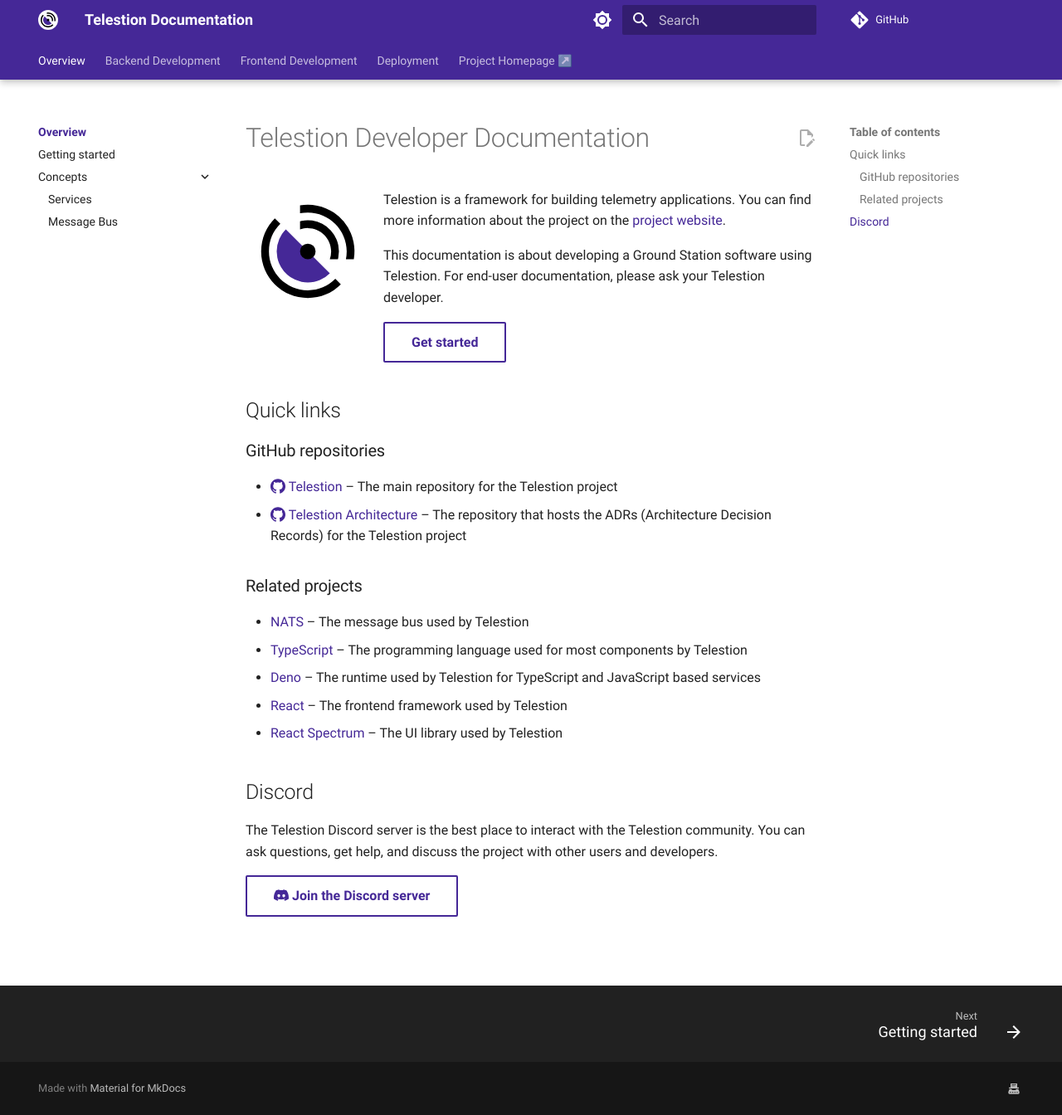
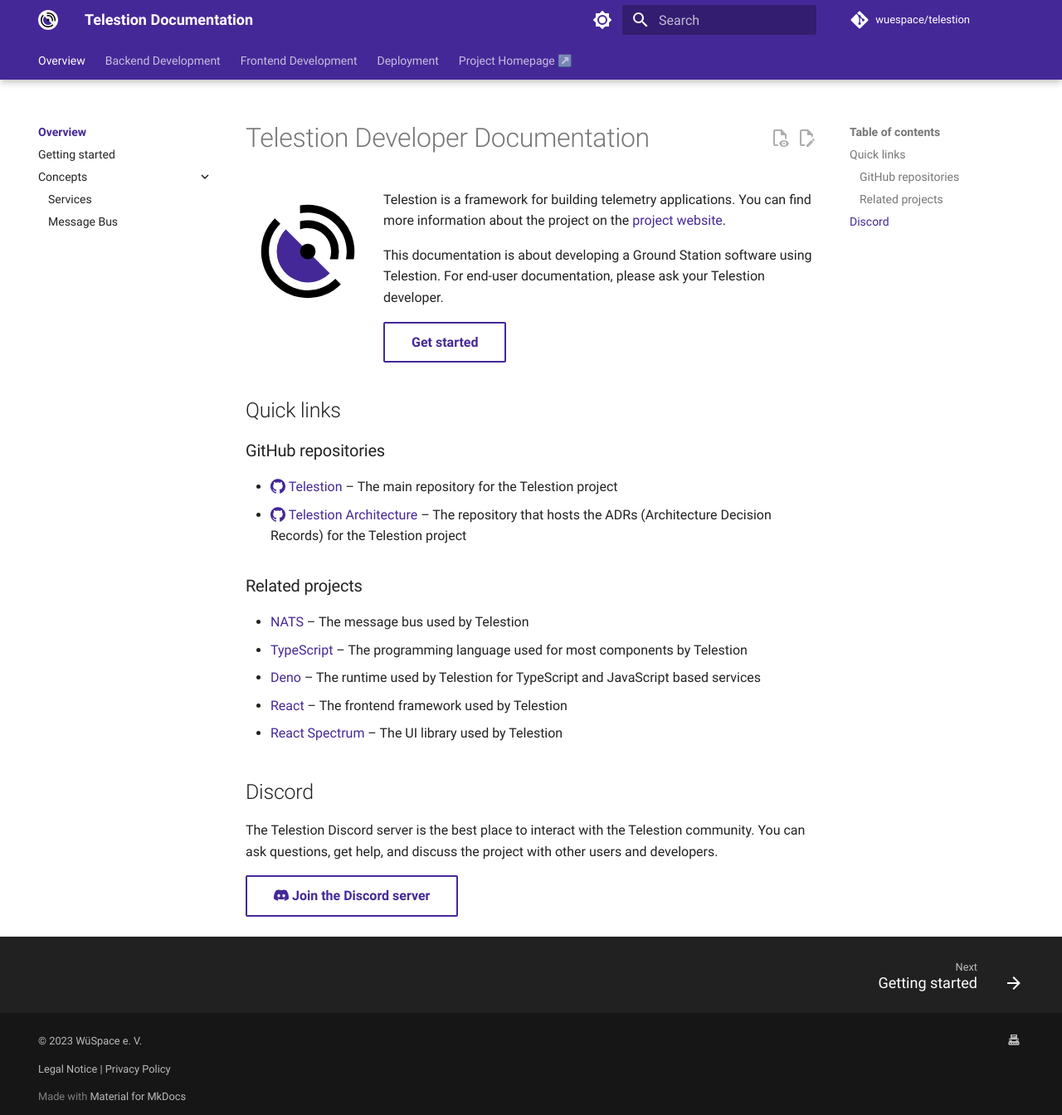
Before and after one commit to wuespace/telestion, an MkDocs documentation site: the page built from docs/docs/index.md, in a window 1280 px wide and 1344 px high. Shown: the whole window at 83% size. Built offline with MkDocs 1.6.1 and Material for MkDocs 9.7.7, drawn with Linux system fonts in a browser that asks for light colours; a script that is not in the unit is left out; plug-ins that fetch from the network failed and are left out; comment, search, counter and statistics services are not loaded.

Commit message:
Add some bells and whistles around the docs site

```diff
--- a/docs/docker-compose.yml
+++ b/docs/docker-compose.yml
@@ -6,7 +6,7 @@
     volumes:
       - .:/docs
     build:
-      context: .
-      dockerfile: Dockerfile
+      context: ../
+      dockerfile: docs/Dockerfile
       args:
         DOCKER_BUILDKIT: 1
--- a/docs/mkdocs.yml
+++ b/docs/mkdocs.yml
@@ -2,7 +2,15 @@
 site_name: Telestion Documentation
 
 repo_url: https://github.com/wuespace/telestion
+repo_name: wuespace/telestion
 edit_uri: edit/main/docs/docs/
+copyright: |
+  <p>
+  &copy; 2023 WüSpace e. V.
+  <p>
+  <a href="https://www.wuespace.de/legal-notice/" target="_blank">Legal Notice</a>
+  | <a href="https://www.wuespace.de/privacy-policy/" target="_blank">Privacy Policy</a>
+  </p>
 
 theme:
   name: material
@@ -32,6 +40,8 @@
     - content.code.copy
     - content.code.annotate
     - content.action.edit
+    - content.action.view
+    - search.highlight
 
 extra_css:
   - _css/custom.css
@@ -70,7 +80,10 @@
   - awesome-pages
   - tags
   - search
+  - social
   - privacy
+  - git-revision-date-localized:
+      enable_creation_date: true
 
 extra:
   social:
--- a/docs/requirements.txt
+++ b/docs/requirements.txt
@@ -2,3 +2,4 @@
 mkdocs-awesome-pages-plugin==2.9.2
 mkdocs-material==9.5.2
 mkdocs-material-extensions==1.3.1
+mkdocs-git-revision-date-localized-plugin==1.2.1
```
Also changed, not shown: 2 other files.
